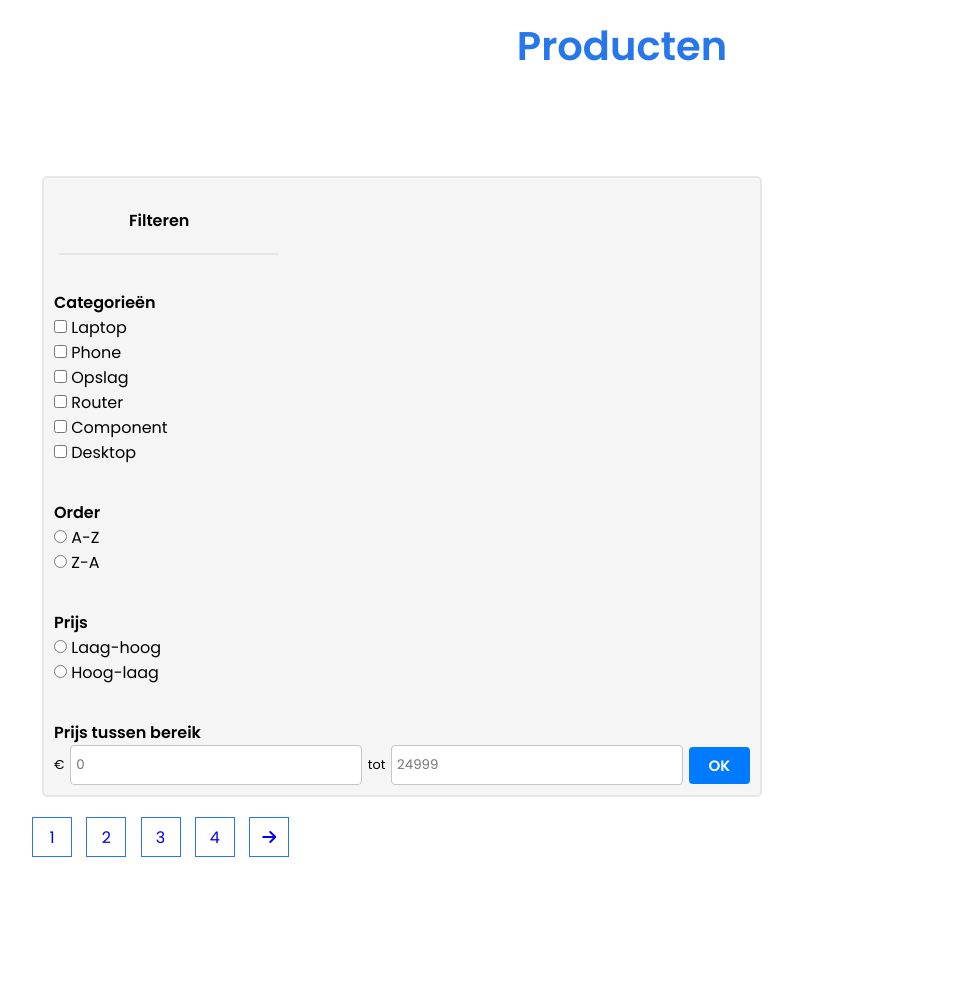
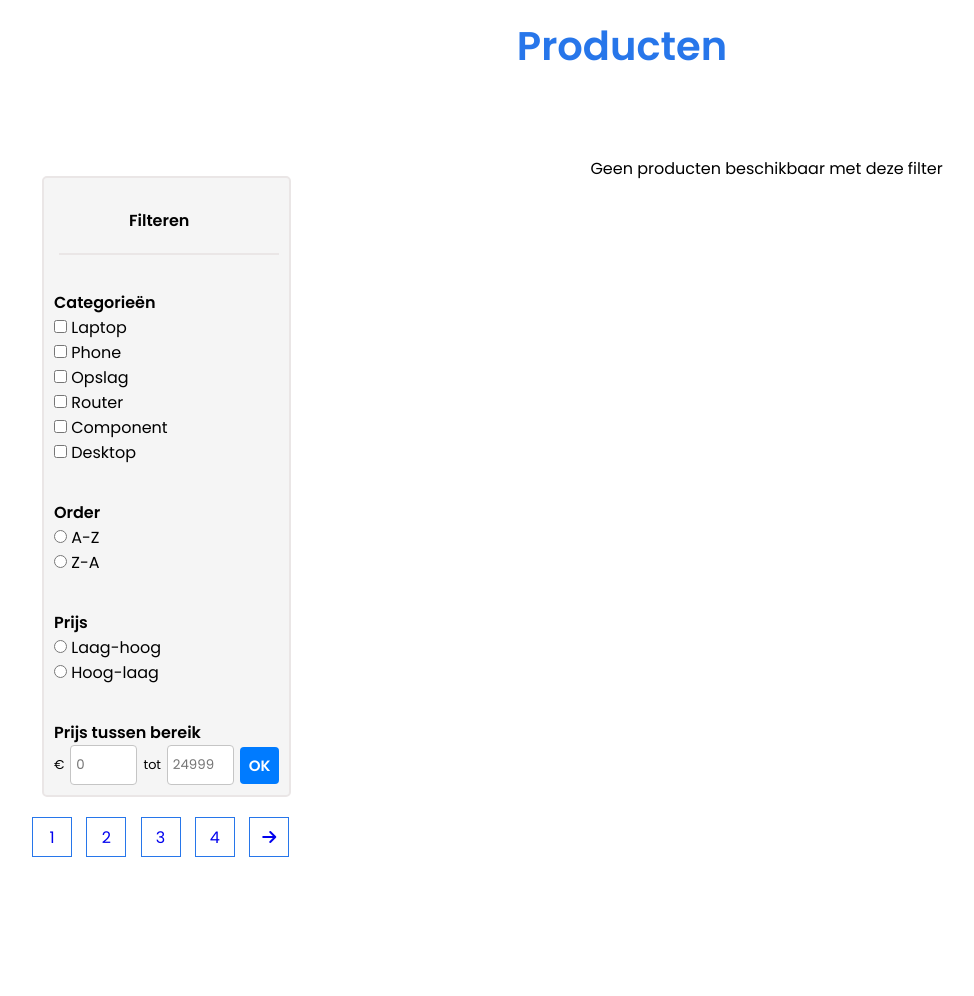
Before and after one commit to RalkeyOfficial/Windesheim-week_3, a PHP site: page /productoverzicht/ in a window 1280 px wide. Shown: the part 120-1116 px from the top of the page, without its empty margins (18-992 px from the left). Run offline with PHP 8.4, Linux system fonts and the light colour scheme; data that the repository does not hold is empty; some libraries are stand-ins or nearby versions.

Commit message:
added "no product for filter" message
heb een message toegevoegt dat zich laat zien als er geen producten zijn voor de geselecteerde filter

```diff
--- a/Productoverzicht/Productov.css
+++ b/Productoverzicht/Productov.css
@@ -13,6 +13,7 @@ main {
 }
 .mainContent {
     display: flex;
+    width: 100%;
 }
 
 .title {
@@ -26,6 +27,7 @@ main {
 }
 
 .products {
+    width: 100%;
     height: min-content;
     display: grid;
     grid-template-columns: repeat(4, 1fr);
@@ -102,3 +104,8 @@ main {
     line-height: 40px;
     cursor: pointer;
 }
+
+.no-products {
+    width: 100%;
+    text-align: center;
+}
--- a/Productoverzicht/filteren.css
+++ b/Productoverzicht/filteren.css
@@ -4,7 +4,7 @@ label:hover {
 }
 
 .box {
-    width: 45rem;
+    width: 16rem;
     height: fit-content;
     background-color: whitesmoke;
     border: 2px solid #eae6e6;
--- a/Productoverzicht/index.php
+++ b/Productoverzicht/index.php
@@ -127,8 +127,11 @@ $products = getProducts(
                 </form>
             </div>
 
-            <div class="products">
-                <?php
+
+            <?php
+
+            if ($products->num_rows > 0) {
+                echo "<div class=\"products\">";
 
                 foreach ($products as $row) {
                     $productId = $row['id'];
@@ -159,8 +162,15 @@ $products = getProducts(
                     </div>
                     ";
                 }
-                ?>
-            </div>
+
+                echo "</div>";
+            } else {
+                echo "
+                    <p class='no-products'>Geen producten beschikbaar met deze filter</p>
+                ";
+            }
+            ?>
+
         </div>
 
         <div class="pagina-btn">
--- a/home/index.php
+++ b/home/index.php
@@ -20,7 +20,7 @@
 
     <main>
         <div class="container">
-            <a href=""><img src="img/1475_SHL_MSI_BigCardBigGameReloaded_16-10-2023_d.jpg" alt="keyboard" class="banner"></a>
+            <a href=""><img src="img/1475_SHL_MSI_BigCardBigGameReloaded_16-10-2023_d.jpg" alt="banner" class="banner"></a>
         </div>
 
         <div class="container">
```
